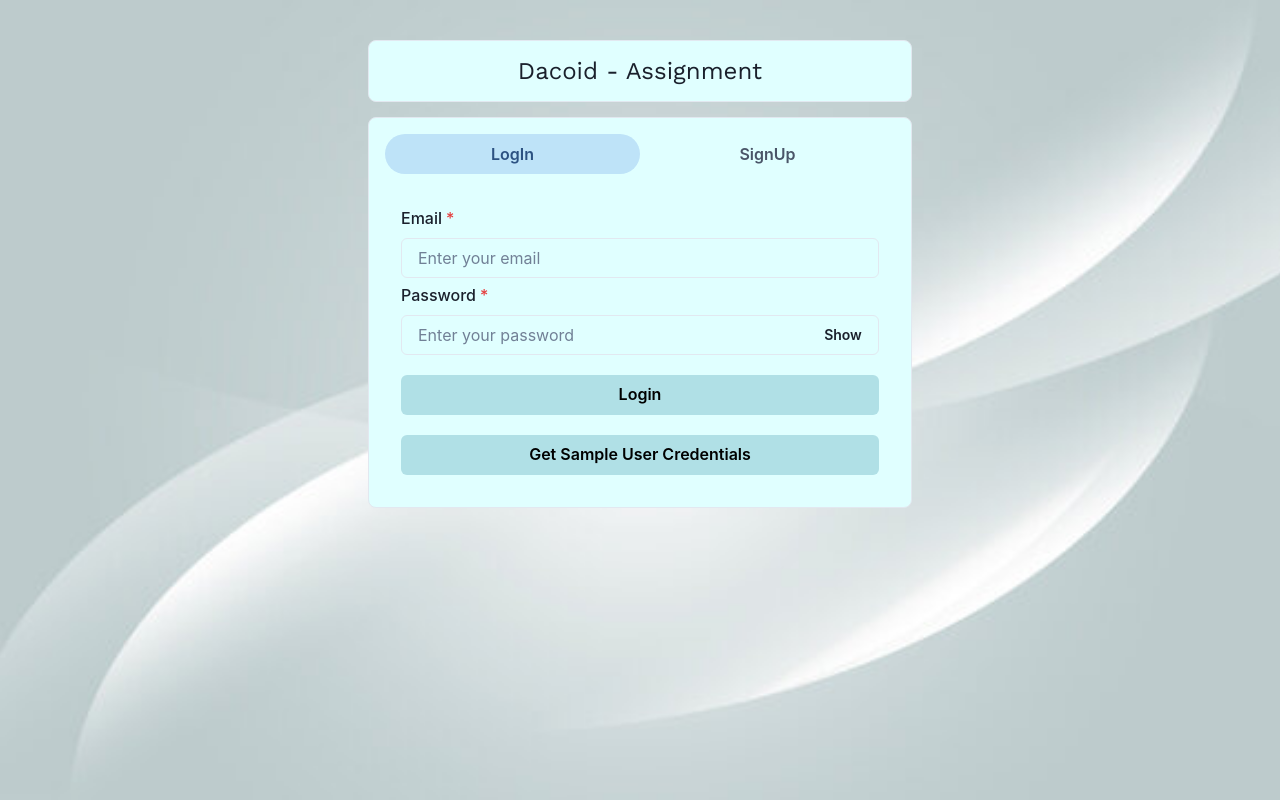
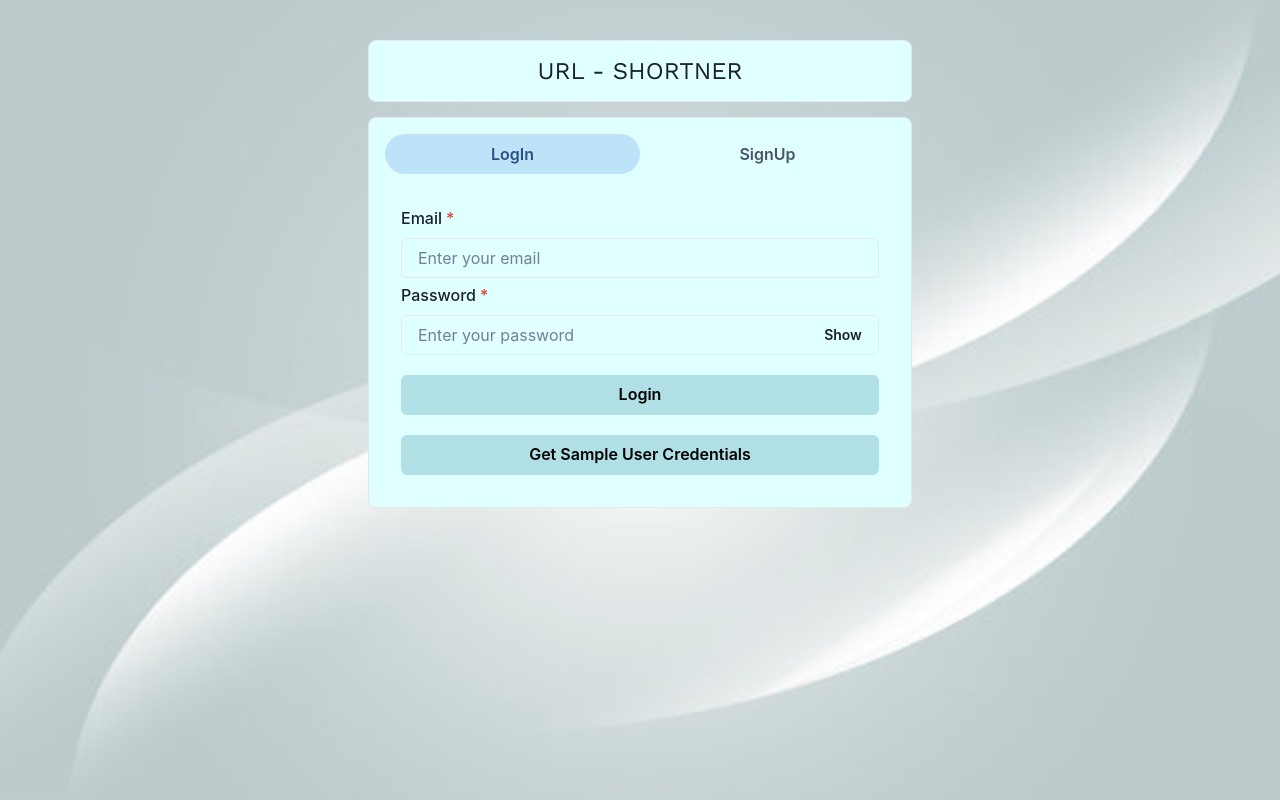
Before and after one commit to LOVESH1808/URL_SHORTENER, a React (Vite) app in the folder frontend/: page / in a window 1280 px wide. Built offline with nearby package versions, Linux system fonts and the light colour scheme.

Commit message:
14 commit

```diff
--- a/frontend/src/pages/HomePage.jsx
+++ b/frontend/src/pages/HomePage.jsx
@@ -24,7 +24,7 @@ const HomePage = () => {
         borderRadius="lg"
         borderWidth="1px"
       >
-        <Text fontSize="2xl" fontFamily="Work sans" textAlign="center">Dacoid - Assignment</Text>
+        <Text fontSize="2xl" fontFamily="Work sans" textAlign="center">URL - SHORTNER</Text>
       </Box>
       <Box bg={"lightcyan"} w="100%" borderRadius="lg" borderWidth="1px" p={4}>
         <Tabs variant='soft-rounded' >
```
